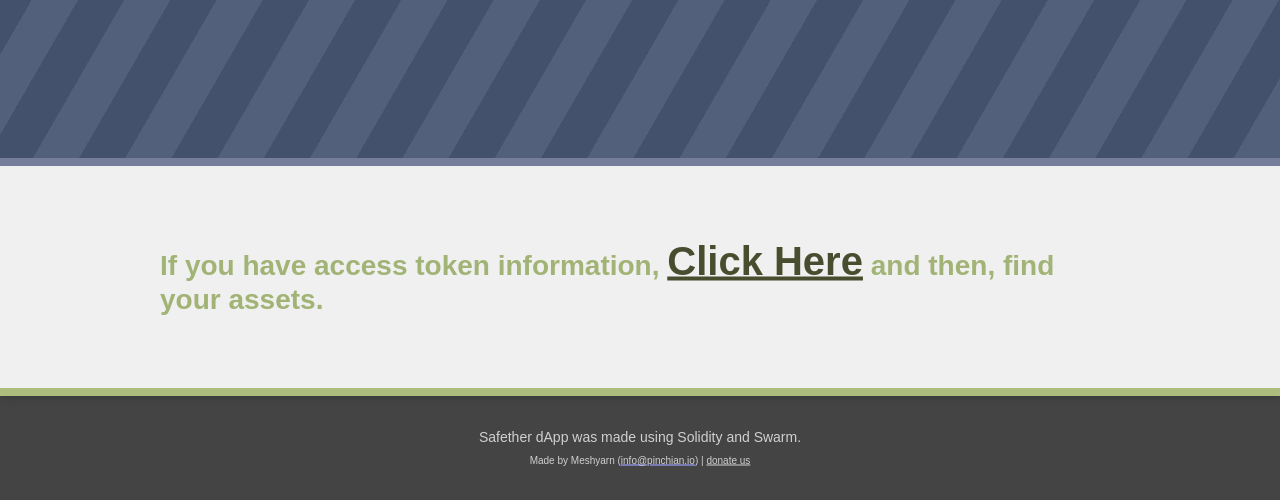
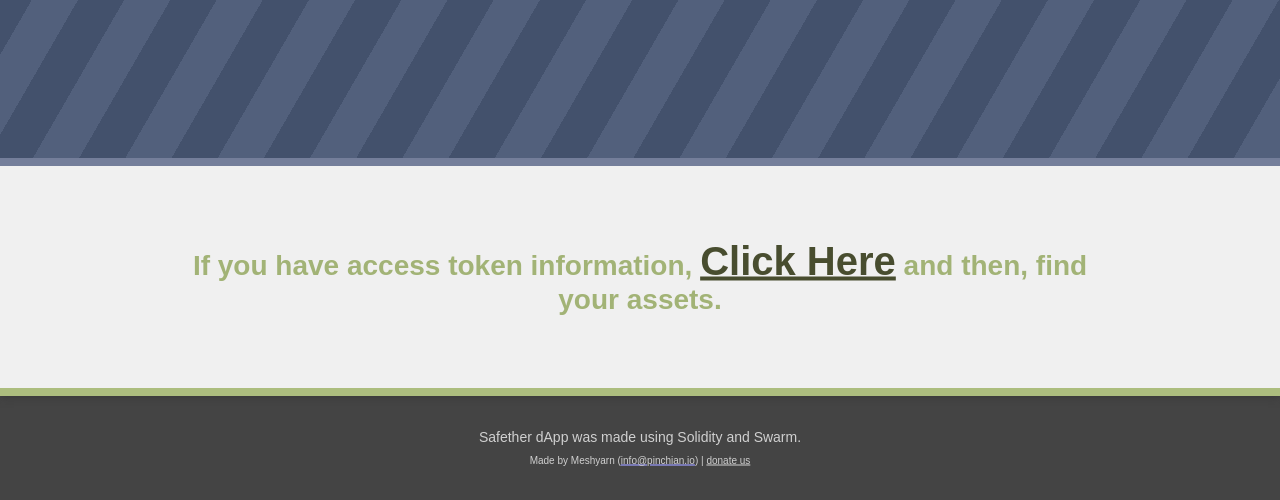
Before and after one commit to iKeyDev-KsJ/Safether, a plain HTML site: page index.html in a window 1280 px wide. Shown: the part 420-920 px from the top of the page. Drawn offline with Linux system fonts and the light colour scheme.

Commit message:
fixed index.css file

```diff
--- a/css/index.css
+++ b/css/index.css
@@ -64,17 +64,18 @@ header button:hover {
     position:relative;
     width:100%; height:30%;
     border:solid #acbd7e;
-    border-width: 0 0 1vmin 0;
-    box-shadow: 0 0 1vmin 0 #333;
+    border-width:0 0 1vmin 0;
+    box-shadow:0 0 1vmin 0 #333;
     z-index:1;
 }
 
 #recovery span {
-    position:absolute; top:50%; left:12.5%;
-    width: 75%;
+    position:absolute; top:50%; left:50%;
+    width:75%;
+    text-align:center;
     font-size:3.5vmin; font-weight:bold;
     color:#a2b376;
-    transform:translateY(-50%);
+    transform:translate(-50%,-50%);
 }
 
 #recovery span u {
```
